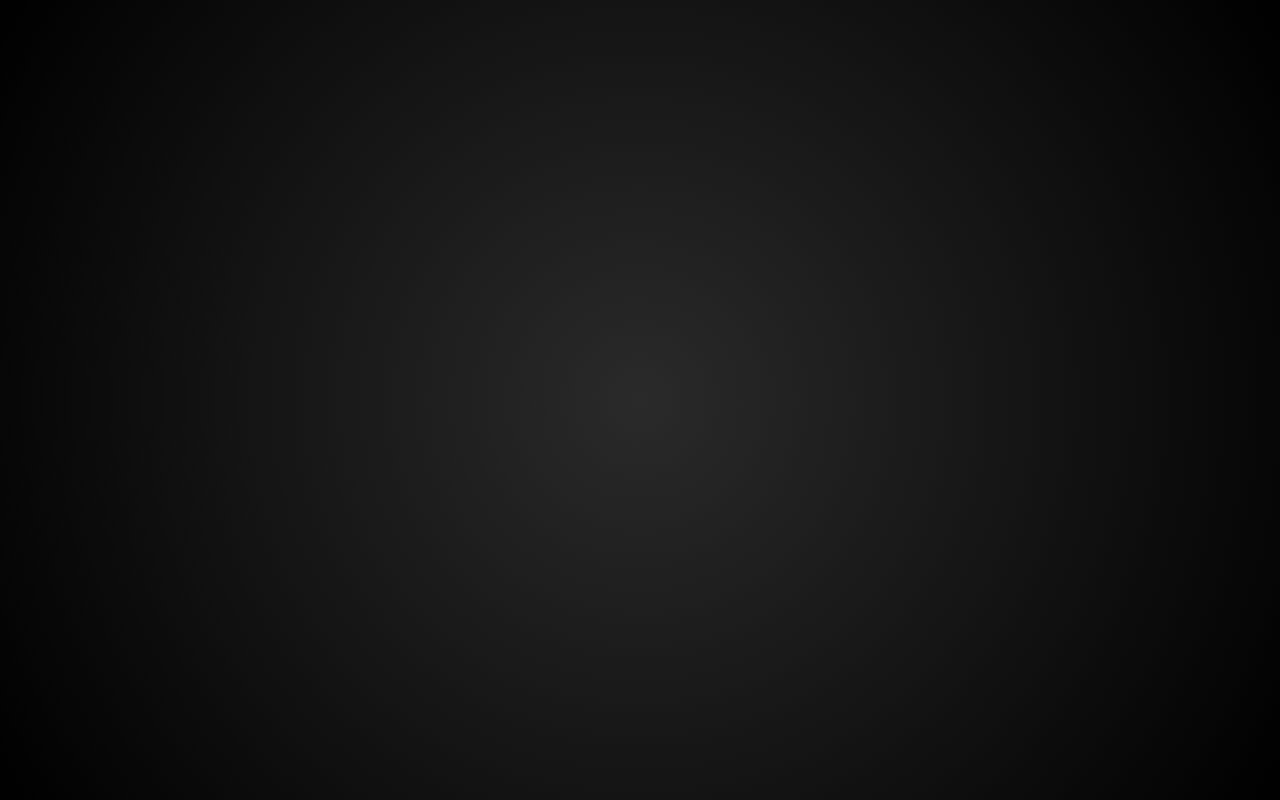
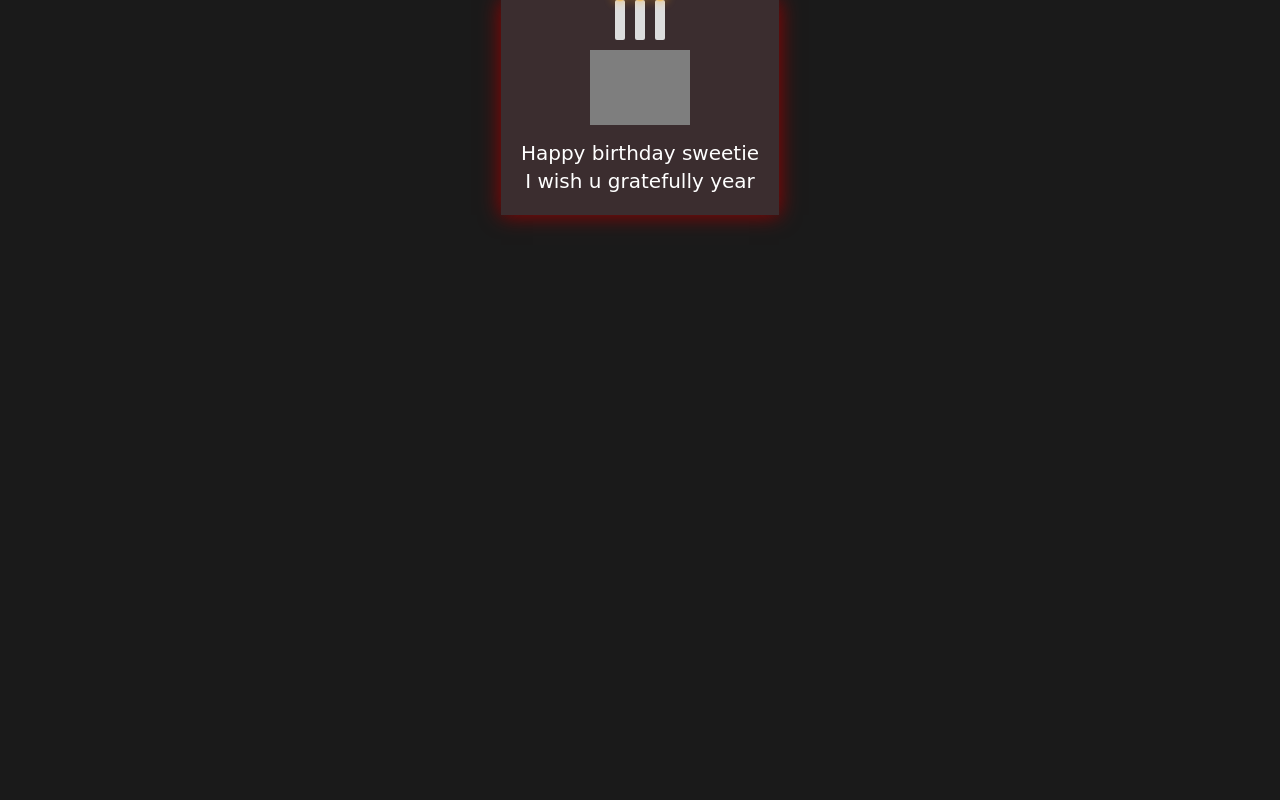
Before and after one commit to Reshaz-gift/Happy-day, a plain HTML site: page moment.html in a window 1280 px wide. Drawn offline with Linux system fonts and the light colour scheme; grey boxes are pictures that could not be loaded; a web font is replaced by a local one.

Commit message:
Update moment.html

```diff
--- a/moment.html
+++ b/moment.html
@@ -4,7 +4,6 @@
 <head>
   <meta charset="UTF-8">
   <title>Happy Birthday Sweetie</title>
-  <meta name="viewport" content="width=device-width, initial-scale=1.0">
   <style>
     body {
       margin: 0;
@@ -14,15 +13,88 @@
       display: flex;
       align-items: center;
       justify-content: center;
-      height: 100vh;
-      background-image: radial-gradient(circle, #2a2a2a, #000);
+      height: 100;
+      background-image:(circle, #2a2a2a, #000);
     }
 
     .cake-container {
       position: relative;
-      width: 300px;
+      width: 300;
+      height: 300;
       background: #3b2d2f;
-      border-radius: 15px;
+      border-radius: 15;
       box-shadow: 0 0 20px #990000;
       padding: 20px;
-      text-align: cente
+      text-align: center;
+    }
+
+    .cake-message {
+      font-size: 20px;
+      margin-top: 10px;
+      font-family: 'UnifrakturCook', cursive;
+      line-height: 1.4;
+    }
+
+    .candles {
+      display: flex;
+      justify-content: center;
+      gap: 10px;
+      margin-top: -20px;
+    }
+
+    .candle {
+      width: 10px;
+      height: 40px;
+      background: #ddd;
+      position: relative;
+      border-radius: 2px;
+    }
+
+    .flame {
+      position: absolute;
+      top: -10px;
+      left: 50%;
+      transform: translateX(-50%);
+      width: 10px;
+      height: 10px;
+      background: orange;
+      border-radius: 50%;
+      box-shadow: 0 0 10px orange;
+      animation: flicker 0.3s infinite alternate;
+    }
+
+    @keyframes flicker {
+      from { transform: translateX(-50%) scale(1); opacity: 1; }
+      to { transform: translateX(-50%) scale(1.2); opacity: 0.7; }
+    }
+
+    .wolf {
+      margin-top: 10px;
+    }
+
+    .wolf img {
+      width: 100px;
+      filter: brightness(0.8) contrast(1.2);
+    }
+  </style>
+  <link href="https://fonts.googleapis.com/css2?family=UnifrakturCook:wght@700&display=swap" rel="stylesheet">
+</head>
+<body>
+  <div class="cake-container">
+    <div class="candles">
+      <div class="candle"><div class="flame"></div></div>
+      <div class="candle"><div class="flame"></div></div>
+      <div class="candle"><div class="flame"></div></div>
+    </div>
+
+    <div class="wolf">
+      <img src="https://upload.wikimedia.org/wikipedia/commons/thumb/f/f8/Wolf_face.svg/256px-Wolf_face.svg.png" alt="Wolf">
+    </div>
+
+    <div class="cake-message">
+      Happy birthday sweetie<br>
+      I wish u gratefully year
+    </div>
+  </div>
+</body>
+</html>
```
